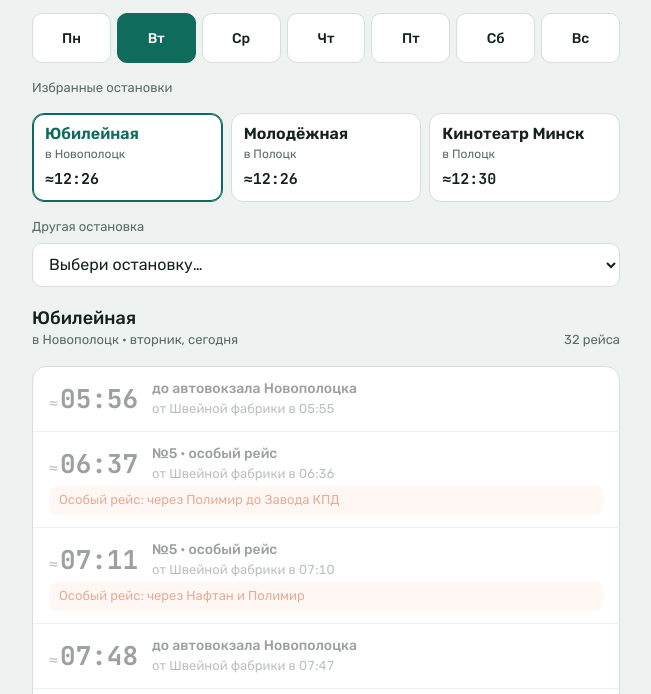
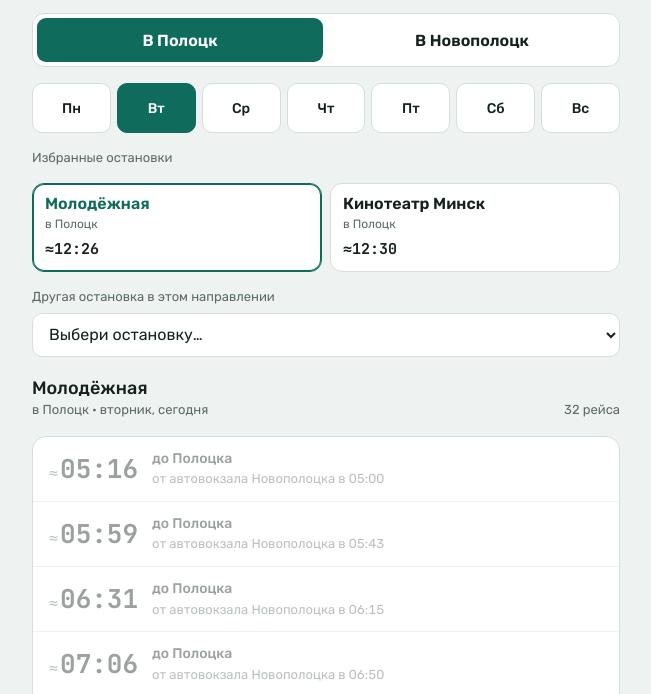
Before and after one commit to billskl/Novolotsk_5, a plain HTML site: page index.html in a window 1280 px wide. Shown: the part 87-781 px from the top of the page, without its empty margins (314-965 px from the left). Drawn offline with Linux system fonts and the light colour scheme; a web font is replaced by a local one.

Commit message:
Add files via upload

```diff
--- a/index.html
+++ b/index.html
@@ -48,8 +48,12 @@ h1{margin:0;font-family:var(--f-display);font-weight:700;font-size:clamp(20px,5.
 .day[aria-pressed="true"]{background:var(--accent);border-color:var(--accent);color:var(--accent-ink)}
 .day.today:not([aria-pressed="true"]){border-color:var(--accent)}
 
+.dirs{display:grid;grid-template-columns:1fr 1fr;gap:6px;background:var(--surface);border:1px solid var(--line);border-radius:12px;padding:4px}
+.dirb{appearance:none;border:0;background:transparent;color:var(--fg);border-radius:9px;min-height:44px;font:inherit;font-weight:600;cursor:pointer}
+.dirb[aria-pressed="true"]{background:var(--accent);color:var(--accent-ink)}
+.dirb:focus-visible{outline:2px solid var(--accent);outline-offset:2px}
 .label{font-size:13px;color:var(--muted)}
-.favs{display:grid;grid-template-columns:repeat(3,minmax(0,1fr));gap:8px}
+.favs{display:grid;grid-template-columns:repeat(auto-fit,minmax(150px,1fr));gap:8px}
 .fav{appearance:none;text-align:left;border:1px solid var(--line);background:var(--surface);color:var(--fg);
   border-radius:12px;padding:10px 12px;font:inherit;cursor:pointer;display:flex;flex-direction:column;gap:2px;min-height:44px}
 .fav .nm{font-weight:600;line-height:1.2}
@@ -94,13 +98,18 @@ h2{margin:0;font-family:var(--f-display);font-weight:500;font-size:18px;line-hei
     <div class="sub">Полоцк (Швейная фабрика) ⇄ Новополоцк (автовокзал)</div>
   </header>
 
+  <nav class="dirs" id="dirs" aria-label="Направление">
+    <button type="button" class="dirb" id="dir-N" data-dir="N" aria-pressed="false">В Полоцк</button>
+    <button type="button" class="dirb" id="dir-P" data-dir="P" aria-pressed="false">В Новополоцк</button>
+  </nav>
+
   <nav class="days" id="days" aria-label="День недели"></nav>
 
   <div class="label">Избранные остановки</div>
   <div class="favs" id="favs"></div>
 
   <div class="pick">
-    <label class="label" for="stopSel">Другая остановка</label>
+    <label class="label" for="stopSel">Другая остановка в этом направлении</label>
     <select id="stopSel"></select>
   </div>
 
@@ -178,8 +187,12 @@ function tripsAt(stop,day){
 
 const now=new Date();
 const todayIdx=(now.getDay()+6)%7+1;
-let sel=todayIdx, cur="P1";
-try{const s=localStorage.getItem("bus5-stop");if(s&&STOPS.some(x=>x.id===s))cur=s}catch(e){}
+let sel=todayIdx, cur="N7";
+const last={P:"P1",N:"N7"};
+try{const s=localStorage.getItem("bus5-stop");if(s&&STOPS.some(x=>x.id===s))cur=s;
+  for(const d of ["P","N"]){const v=localStorage.getItem("bus5-last-"+d);if(v&&STOPS.some(x=>x.id===v&&x.dir===d))last[d]=v}}catch(e){}
+const dirOf=id=>STOPS.find(x=>x.id===id).dir;
+function renderDirs(){const d=dirOf(cur);for(const b of document.querySelectorAll(".dirb"))b.setAttribute("aria-pressed",String(b.dataset.dir===d))}
 
 const nowMin=()=>{const d=new Date();return d.getHours()*60+d.getMinutes()};
 
@@ -193,13 +206,14 @@ function nextLabel(stop){
   return "с "+(list[0].exact?"":"≈")+fmt(list[0].min);
 }
 function renderFavs(){
-  document.getElementById("favs").innerHTML=FAVS.map(id=>{const s=STOPS.find(x=>x.id===id);
+  const d=dirOf(cur);
+  document.getElementById("favs").innerHTML=FAVS.filter(id=>dirOf(id)===d).map(id=>{const s=STOPS.find(x=>x.id===id);
     return `<button type="button" class="fav" id="fav-${id}" data-id="${id}" aria-pressed="${cur===id}"><span class="nm">${s.name}</span><span class="dir">${DIRNAME[s.dir]}</span><span class="nx">${nextLabel(s)}</span></button>`}).join("");
 }
 function renderSelect(){
   const sl=document.getElementById("stopSel");
-  const opt=d=>STOPS.filter(s=>s.dir===d).map(s=>`<option value="${s.id}">${s.name}</option>`).join("");
-  sl.innerHTML=`<option value="">Выбери остановку…</option><optgroup label="В Новополоцк (из Полоцка)">${opt("P")}</optgroup><optgroup label="В Полоцк (из Новополоцка)">${opt("N")}</optgroup>`;
+  const d=dirOf(cur);
+  sl.innerHTML=`<option value="">Выбери остановку…</option>`+STOPS.filter(s=>s.dir===d).map(s=>`<option value="${s.id}">${s.name}</option>`).join("");
   sl.value=FAVS.includes(cur)?"":cur;
 }
 function renderBoard(){
@@ -220,8 +234,9 @@ function renderBoard(){
   else if(isToday&&!found) rows.push('<li class="empty">Сегодня рейсов больше нет. Выбери завтрашний день.</li>');
   document.getElementById("board").innerHTML=rows.join("");
 }
-function render(){renderDays();renderFavs();renderSelect();renderBoard()}
-function setStop(id){if(!id)return;cur=id;try{localStorage.setItem("bus5-stop",id)}catch(e){}render()}
+function render(){renderDirs();renderDays();renderFavs();renderSelect();renderBoard()}
+function setStop(id){if(!id)return;cur=id;last[dirOf(id)]=id;try{localStorage.setItem("bus5-stop",id);localStorage.setItem("bus5-last-"+dirOf(id),id)}catch(e){}render()}
+document.getElementById("dirs").addEventListener("click",e=>{const b=e.target.closest(".dirb");if(b&&b.dataset.dir!==dirOf(cur))setStop(last[b.dataset.dir])});
 
 document.getElementById("days").addEventListener("click",e=>{const b=e.target.closest(".day");if(b){sel=+b.dataset.d;render()}});
 document.getElementById("favs").addEventListener("click",e=>{const b=e.target.closest(".fav");if(b)setStop(b.dataset.id)});
```
